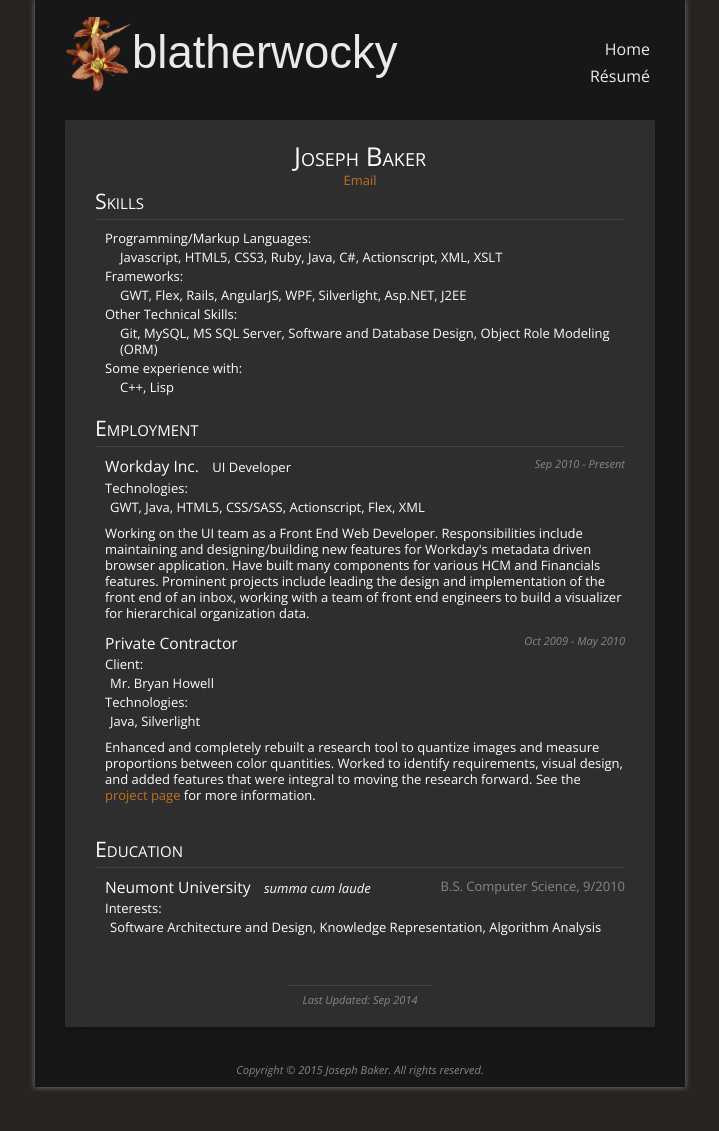
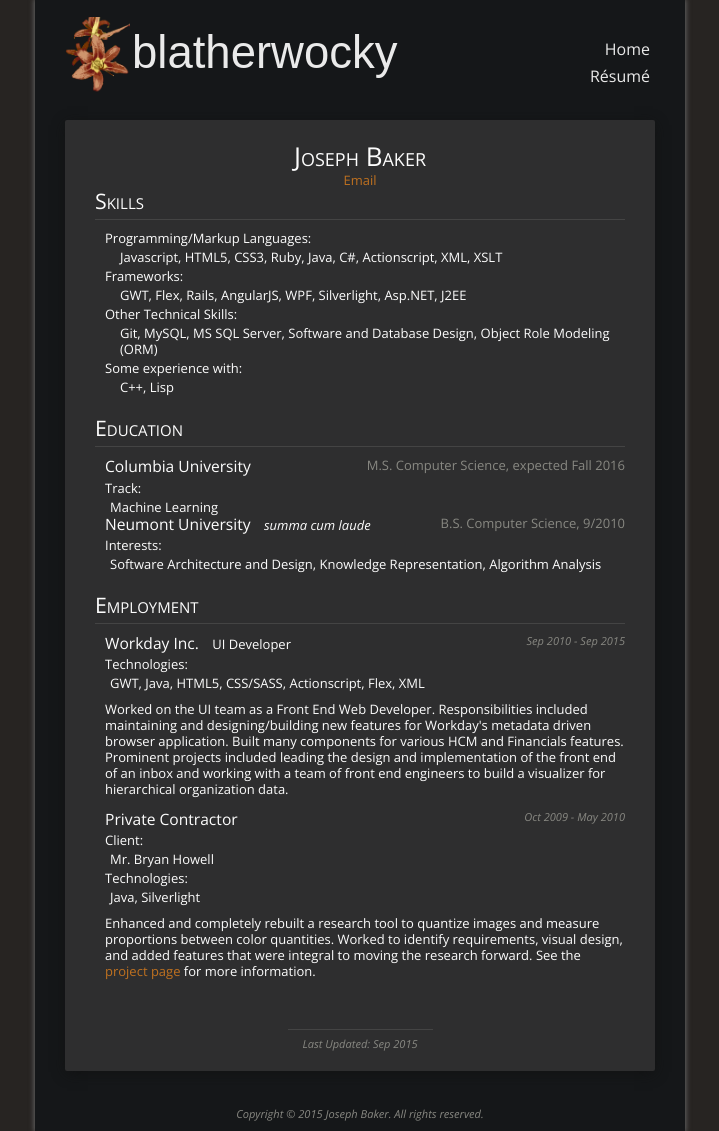
Before and after one commit to blatherwock/blatherwock.github.com, a Jekyll site: the page built from pages/resume.md, in a window 1280 px wide. Shown: the whole page, without its empty margins (280-999 px from the left). Built offline with Jekyll 4.4.1, drawn with Linux system fonts in a browser that asks for light colours; some web fonts are replaced.

Commit message:
Updated content of resume

```diff
--- a/pages/resume.md
+++ b/pages/resume.md
@@ -24,16 +24,33 @@ page_class: bl-resume
 </dl>
 </section>
 
+<h2>Education</h2>
+<section>
+<h3>Columbia University</h3>
+<span class="bl-info bl-info-degree">M.S. Computer Science, expected Fall 2016</span>
+<dl>
+  <dt>Track</dt>
+  <dd>Machine Learning</dd>
+</dl>
+<h3>Neumont University</h3>
+<em>summa cum laude</em>
+<span class="bl-info bl-info-degree">B.S. Computer Science, 9/2010</span>
+<dl>
+  <dt>Interests</dt>
+  <dd>Software Architecture and Design, Knowledge Representation, Algorithm Analysis</dd>
+</dl>
+</section>
+
 <h2>Employment</h2>
 <section>
 <h3>Workday Inc.</h3>
 <span>UI Developer</span>
-<span class="bl-info bl-info-job_date">Sep 2010 - Present</span>
+<span class="bl-info bl-info-job_date">Sep 2010 - Sep 2015</span>
 <dl>
   <dt>Technologies</dt>
   <dd>GWT, Java, HTML5, CSS/SASS, Actionscript, Flex, XML</dd>
 </dl>
-<p>Working on the UI team as a Front End Web Developer. Responsibilities include maintaining and designing/building new features for Workday's metadata driven browser application. Have built many components for various HCM and Financials features. Prominent projects include leading the design and implementation of the front end of an inbox, working with a team of front end engineers to build a visualizer for hierarchical organization data.</p>
+<p>Worked on the UI team as a Front End Web Developer. Responsibilities included maintaining and designing/building new features for Workday's metadata driven browser application. Built many components for various HCM and Financials features. Prominent projects included leading the design and implementation of the front end of an inbox and working with a team of front end engineers to build a visualizer for hierarchical organization data.</p>
 <h3>Private Contractor</h3>
 <span class="bl-info bl-info-job_date">Oct 2009 - May 2010</span>
 <dl>
@@ -45,14 +62,4 @@ page_class: bl-resume
 <p>Enhanced and completely rebuilt a research tool to quantize images and measure proportions between color quantities. Worked to identify requirements, visual design, and added features that were integral to moving the research forward. <span class="bl-web_only">See the <a href="/pages/projects/color_proportion.html">project page</a> for more information.</span></p>
 </section>
 
-<h2>Education</h2>
-<section>
-<h3>Neumont University</h3>
-<em>summa cum laude</em>
-<span class="bl-info bl-info-degree">B.S. Computer Science, 9/2010</span>
-<dl>
-  <dt>Interests</dt>
-  <dd>Software Architecture and Design, Knowledge Representation, Algorithm Analysis</dd>
-</dl>
-</section>
-<footer><date class="bl-info" pubdate="09-2014">Last Updated: Sep 2014</date></footer>
+<footer><date class="bl-info" pubdate="09-2015">Last Updated: Sep 2015</date></footer>
```
